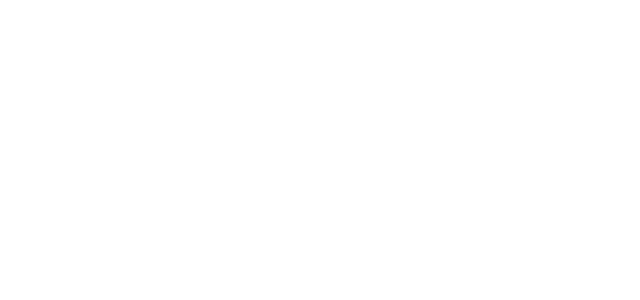
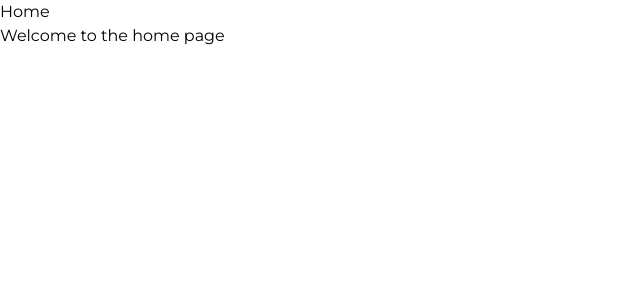
Before and after one commit to saintyusuf/case-eCommerceProductListing, a React (Create React App) app: page / in a window 1280 px wide. Shown: the top 300 px of the page, without its empty margins (0-640 px from the left). Built offline with nearby package versions, Linux system fonts and the light colour scheme.

Commit message:
NEW: router, theming

```diff
--- a/package.json
+++ b/package.json
@@ -6,6 +6,7 @@
     "@chakra-ui/react": "^2.8.2",
     "@emotion/react": "^11.13.0",
     "@emotion/styled": "^11.13.0",
+    "@fontsource/montserrat": "^5.0.18",
     "@reduxjs/toolkit": "^2.2.7",
     "@testing-library/jest-dom": "^5.17.0",
     "@testing-library/react": "^13.4.0",
--- /dev/null
+++ b/src/chakra/theme.ts
@@ -0,0 +1,44 @@
+import { extendTheme } from "@chakra-ui/react"
+import { mode } from "@chakra-ui/theme-tools"
+
+import "@fontsource/montserrat/300.css"
+import "@fontsource/montserrat/400.css"
+import "@fontsource/montserrat/500.css"
+import "@fontsource/montserrat/600.css"
+import "@fontsource/montserrat/700.css"
+import "@fontsource/montserrat/800.css"
+import "@fontsource/montserrat/900.css"
+
+const theme = extendTheme({
+  styles: {
+    global: (props:any) => ({
+      body: {
+        color: mode("#000", "#fff")(props),
+        bg: mode("#fff", "#000")(props),
+        img: {
+          display: "inline-block",
+          pointerEvents: "none",
+          userSelect: "none"
+        },
+        "*::selection": {
+          bg: "#222",
+          color: "#fff"
+        },
+      }
+    }),
+  },
+  fonts: {
+    heading: "Montserrat",
+    body: "Montserrat",
+  },
+  config: {
+    initialColorMode: "system",
+    useSystemColorMode: true,
+  },
+  breakpoints: {
+    mobile: "0px",
+    desktop: "800px"
+  }
+})
+
+export default theme
--- /dev/null
+++ b/src/pages/home.page.tsx
@@ -0,0 +1,20 @@
+import { Box } from "@chakra-ui/react"
+import { Helmet } from "react-helmet-async"
+
+
+const HomePage = () => {
+
+  return (
+    <Box>
+      <Helmet>
+        <title>Home</title>
+      </Helmet>
+      <Box>
+        <h1>Home</h1>
+        <p>Welcome to the home page</p>
+      </Box>
+    </Box>
+  )
+}
+
+export default HomePage
```
Also changed, not shown: src/index.tsx (+19 -1 lines), .eslintrc.json, 1 other file (tests, documents, lock files or other folders).
